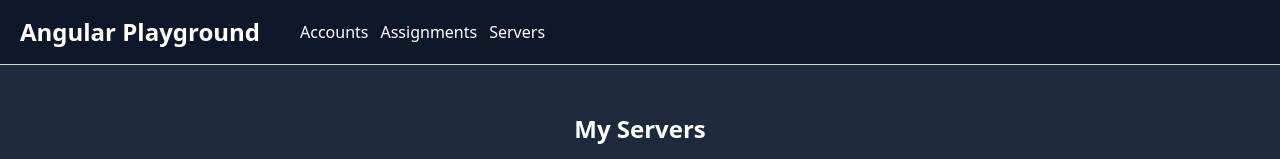
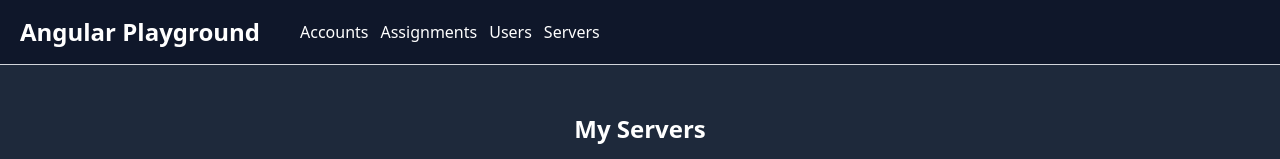
Before and after one commit to decito/angular-playground, an Angular app: page / in a window 1280 px wide. Shown: the top 159 px of the page. Built offline with nearby package versions, Linux system fonts and the light colour scheme.

Commit message:
feat: add header route to users component

```diff
--- a/src/app/components/header/header.component.html
+++ b/src/app/components/header/header.component.html
@@ -14,6 +14,10 @@
       </li>
 
       <li>
+        <a routerLink="/users" class="hover:font-bold transition-all" routerLinkActive="font-bold underline">Users</a>
+      </li>
+
+      <li>
         <a routerLink="/servers" class="hover:font-bold transition-all"
           routerLinkActive="font-bold underline">Servers</a>
       </li>
```
